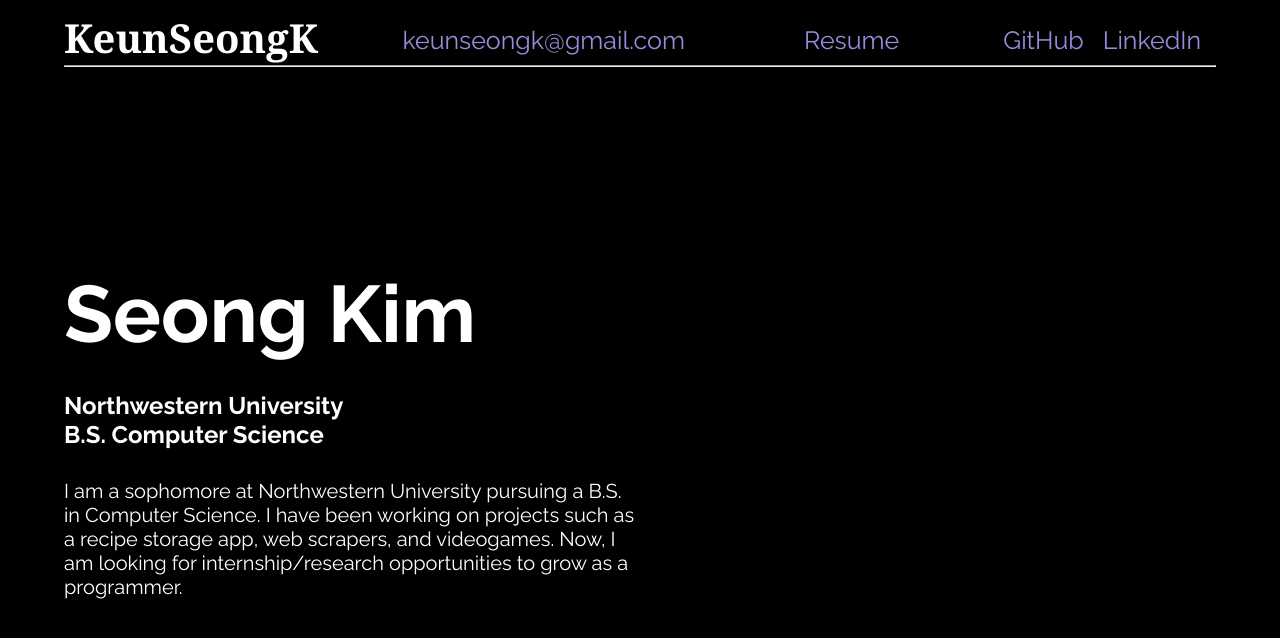
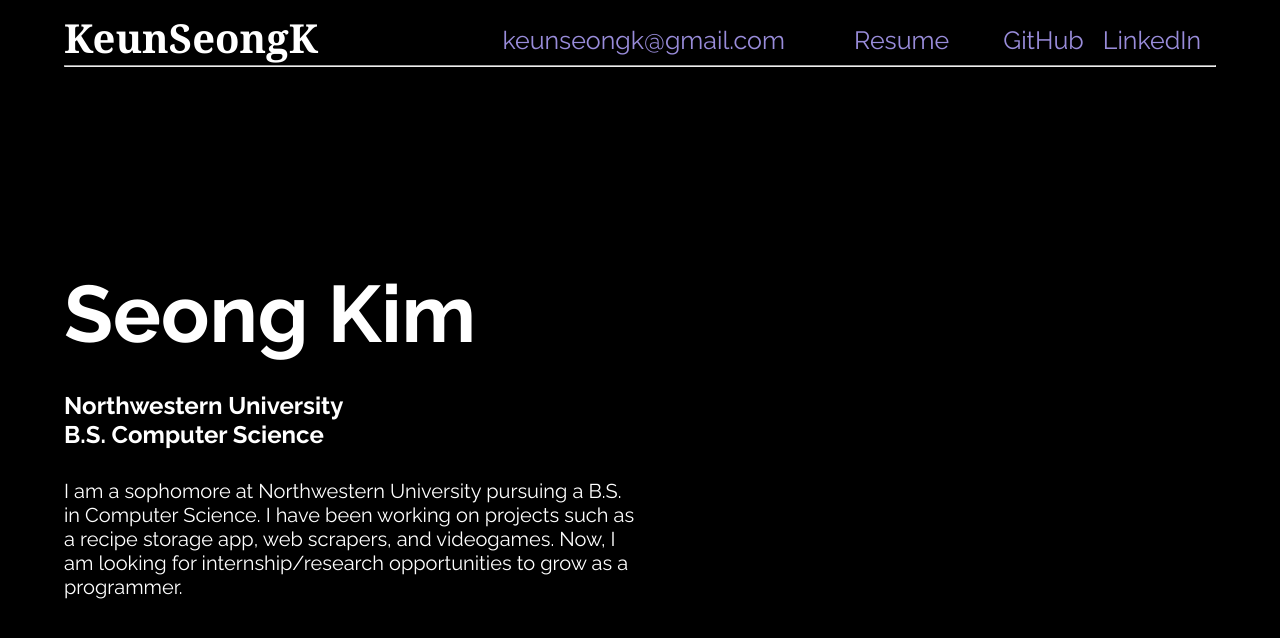
Before and after one commit to oqueuo/KeunSeongK, a plain HTML site: page index.html in a window 1280 px wide. Shown: the top 638 px of the page. Drawn offline with Linux system fonts and the light colour scheme.

Commit message:
Update styles.css

```diff
--- a/styles.css
+++ b/styles.css
@@ -70,10 +70,10 @@ ul a:active, #email:active, .more-info-on-github:active {
     left: 0;
 }
 #email_li {
-    padding-right: 100px;
+    padding-right: 50px;
 }
 #resume {
-    padding-right: 100px;
+    padding-right: 50px;
 }
 
 
```
